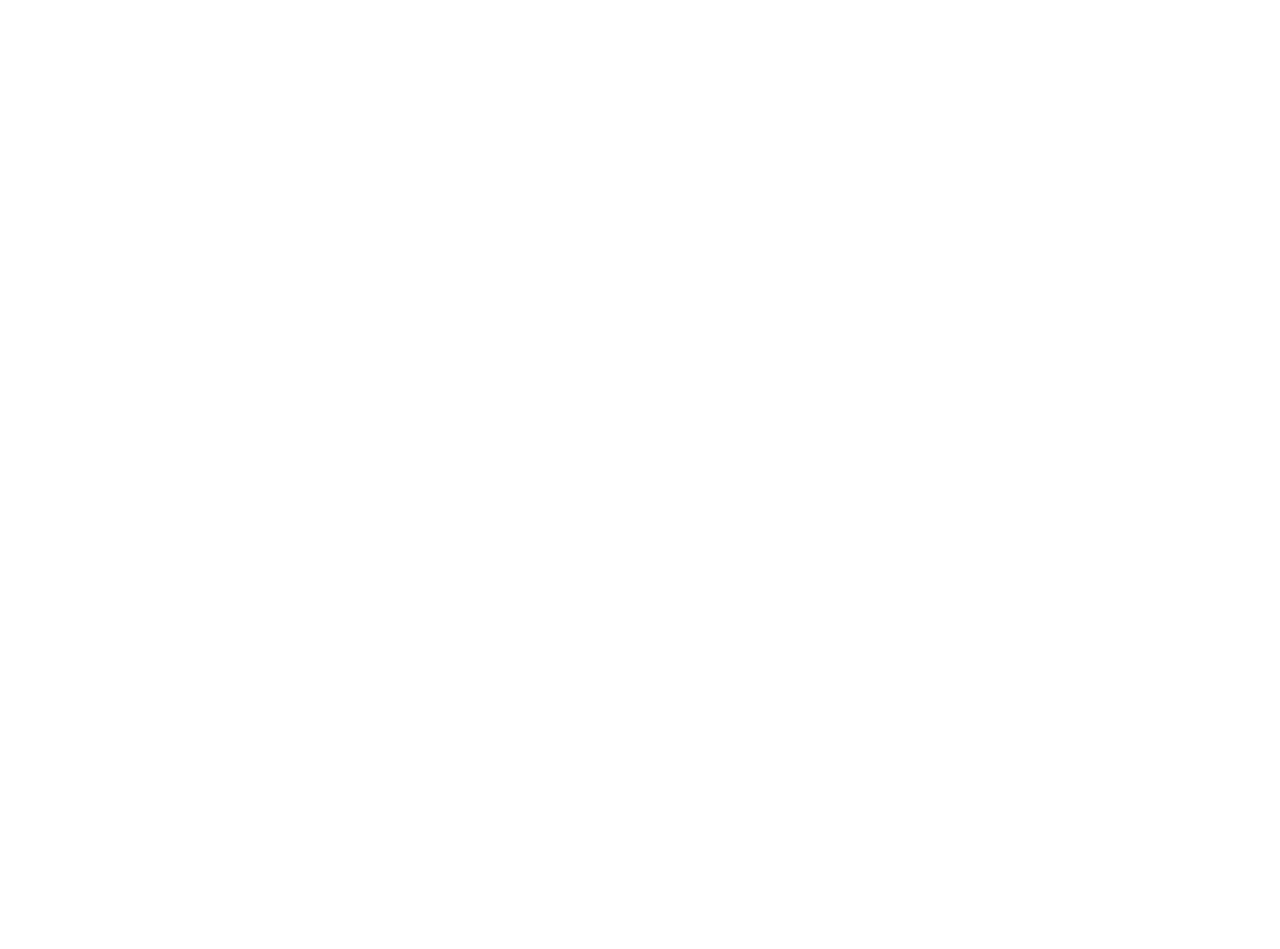
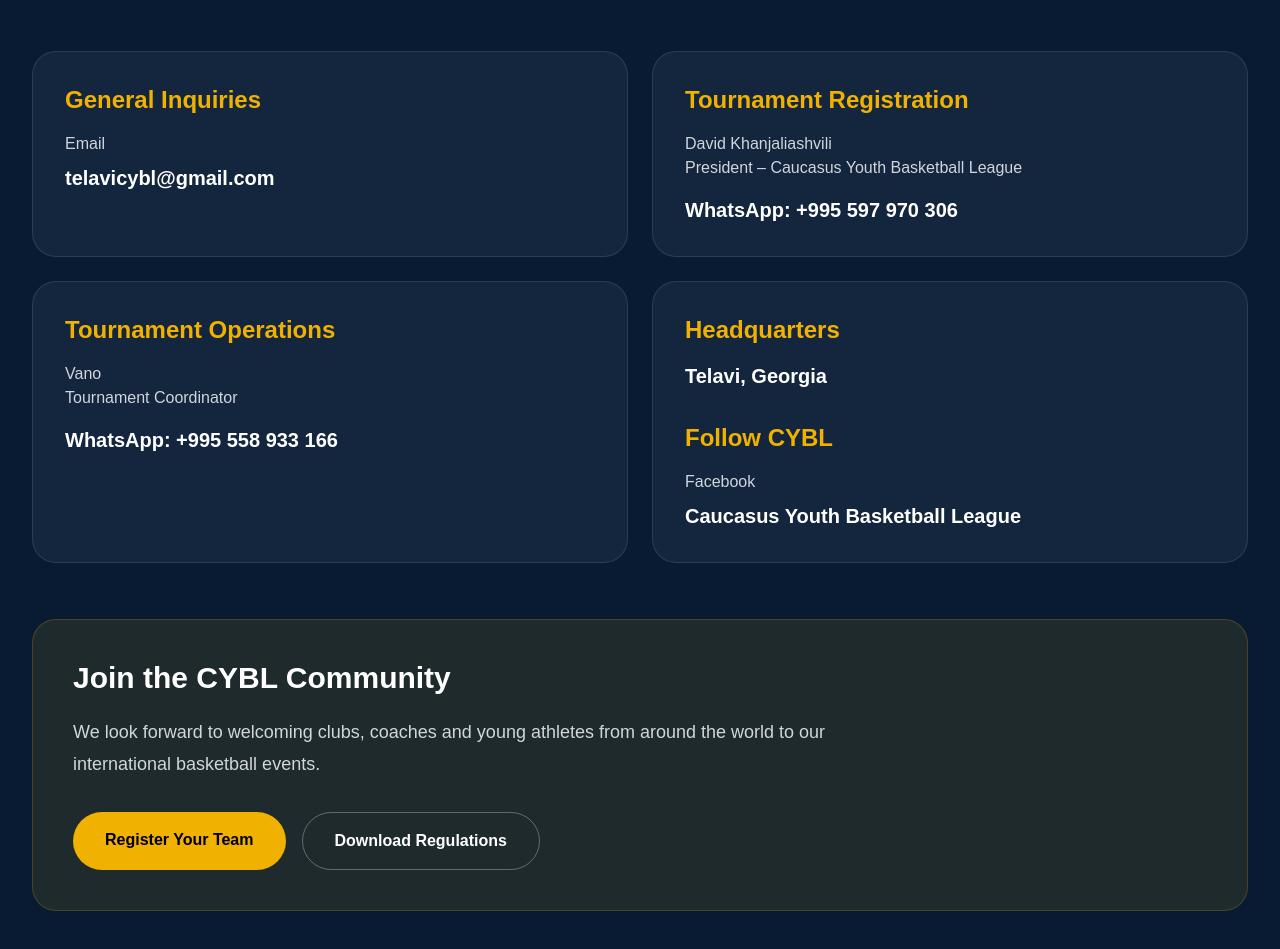
Before and after one commit to cyblofficial/cybl-website, a Next.js app: page / in a window 1280 px wide. Shown: the part 4460-5409 px from the top of the page. Before the commit the page ends 4183 px from the top, so only its background shows below. Built offline with nearby package versions, Linux system fonts and the light colour scheme.

Commit message:
Add contact section

```diff
--- /dev/null
+++ b/app/components/home/Contact.tsx
@@ -0,0 +1,121 @@
+export default function Contact() {
+  return (
+    <section
+      id="contact"
+      className="bg-[#081B33] px-8 py-24 text-white"
+    >
+      <div className="mx-auto max-w-7xl">
+        <p className="font-bold uppercase tracking-[6px] text-yellow-500">
+          CONTACT US
+        </p>
+
+        <h2 className="mt-4 text-5xl font-black uppercase">
+          Get in Touch with CYBL
+        </h2>
+
+        <p className="mt-6 max-w-3xl text-lg leading-8 text-gray-300">
+          Whether you are interested in tournament registration, international
+          cooperation, partnerships or general information, our team is ready to
+          assist you.
+        </p>
+
+        <div className="mt-14 grid gap-6 md:grid-cols-2">
+          <div className="rounded-3xl border border-white/10 bg-white/5 p-8">
+            <h3 className="text-2xl font-bold text-yellow-500">
+              General Inquiries
+            </h3>
+            <p className="mt-4 text-gray-300">Email</p>
+            <a
+              href="mailto:telavicybl@gmail.com"
+              className="mt-2 block text-xl font-bold text-white hover:text-yellow-400"
+            >
+              telavicybl@gmail.com
+            </a>
+          </div>
+
+          <div className="rounded-3xl border border-white/10 bg-white/5 p-8">
+            <h3 className="text-2xl font-bold text-yellow-500">
+              Tournament Registration
+            </h3>
+            <p className="mt-4 text-gray-300">
+              David Khanjaliashvili
+              <br />
+              President – Caucasus Youth Basketball League
+            </p>
+            <a
+              href="https://wa.me/995597970306"
+              target="_blank"
+              rel="noopener noreferrer"
+              className="mt-4 inline-block text-xl font-bold text-white hover:text-yellow-400"
+            >
+              WhatsApp: +995 597 970 306
+            </a>
+          </div>
+
+          <div className="rounded-3xl border border-white/10 bg-white/5 p-8">
+            <h3 className="text-2xl font-bold text-yellow-500">
+              Tournament Operations
+            </h3>
+            <p className="mt-4 text-gray-300">
+              Vano
+              <br />
+              Tournament Coordinator
+            </p>
+            <a
+              href="https://wa.me/995558933166"
+              target="_blank"
+              rel="noopener noreferrer"
+              className="mt-4 inline-block text-xl font-bold text-white hover:text-yellow-400"
+            >
+              WhatsApp: +995 558 933 166
+            </a>
+          </div>
+
+          <div className="rounded-3xl border border-white/10 bg-white/5 p-8">
+            <h3 className="text-2xl font-bold text-yellow-500">
+              Headquarters
+            </h3>
+            <p className="mt-4 text-xl font-bold text-white">
+              Telavi, Georgia
+            </p>
+
+            <h3 className="mt-8 text-2xl font-bold text-yellow-500">
+              Follow CYBL
+            </h3>
+            <p className="mt-4 text-gray-300">Facebook</p>
+            <p className="mt-2 text-xl font-bold text-white">
+              Caucasus Youth Basketball League
+            </p>
+          </div>
+        </div>
+
+        <div className="mt-14 rounded-3xl border border-yellow-500/20 bg-yellow-500/10 p-10">
+          <h3 className="text-3xl font-black">Join the CYBL Community</h3>
+
+          <p className="mt-5 max-w-3xl text-lg leading-8 text-gray-300">
+            We look forward to welcoming clubs, coaches and young athletes from
+            around the world to our international basketball events.
+          </p>
+
+          <div className="mt-8 flex flex-wrap gap-4">
+            <a
+              href="/tournaments/summer-league"
+              className="rounded-full bg-yellow-500 px-8 py-4 font-bold text-black hover:bg-yellow-400"
+            >
+              Register Your Team
+            </a>
+
+            <a
+              href="/documents/CYBL_Summer_League_2026_Official_Regulations.pdf"
+              target="_blank"
+              rel="noopener noreferrer"
+              className="rounded-full border border-white/30 px-8 py-4 font-bold hover:bg-white/10"
+            >
+              Download Regulations
+            </a>
+          </div>
+        </div>
+      </div>
+    </section>
+  );
+}
--- a/app/page.tsx
+++ b/app/page.tsx
@@ -3,6 +3,7 @@ import Hero from "./components/home/Hero";
 import WhyCYBL from "./components/home/WhyCYBL";
 import UpcomingTournament from "./components/home/UpcomingTournament";
 import AboutSection from "./components/home/AboutSection";
+import Contact from "./components/home/Contact";
 
 export default function Home() {
   return (
@@ -12,6 +13,7 @@ export default function Home() {
       <WhyCYBL />
       <UpcomingTournament />
       <AboutSection />
+      <Contact />
     </>
   );
 }
```
